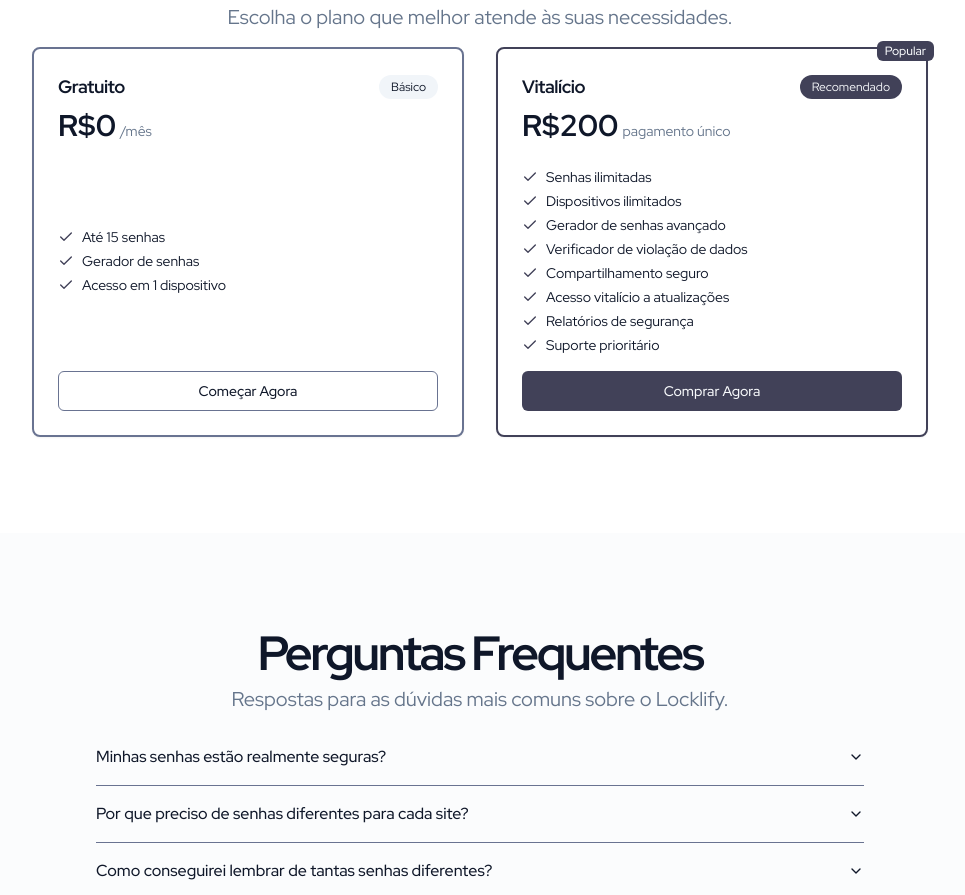
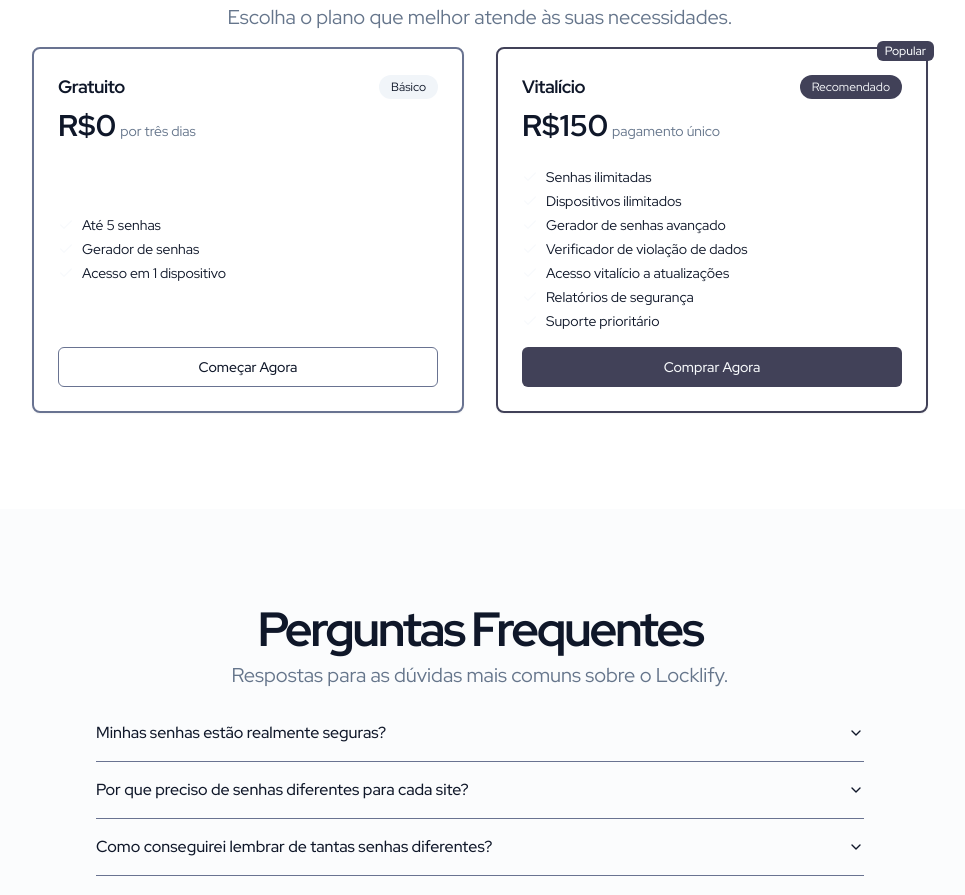
Before and after one commit to aluizio-n/locklify-front, a React (Vite) app: page /landing in a window 1280 px wide. Shown: the part 2856-3751 px from the top of the page, without its empty margins (160-1125 px from the left). Built offline with nearby package versions, Linux system fonts and the light colour scheme.

Commit message:
fix: pricing section

```diff
--- a/src/pages/Landing.tsx
+++ b/src/pages/Landing.tsx
@@ -230,21 +230,21 @@ const Landing = () => {
                   </div>
                   <div className="mt-2 flex items-baseline">
                     <span className="text-3xl font-bold">R$0</span>
-                    <span className="ml-1 text-sm text-muted-foreground">/mês</span>
+                    <span className="ml-1 text-sm text-muted-foreground"> por três dias</span>
                   </div>
                 </CardHeader>
                 <CardContent className="py-2">
                   <ul className="space-y-1 mt-2 text-sm">
                     <li className="flex items-center">
-                      <Check className="h-4 w-4 text-primary mr-2" />
-                      <span>Até 15 senhas</span>
+                      <Check className="h-4 w-4 text-primary-foreground mr-2" />
+                      <span>Até 5 senhas</span>
                     </li>
                     <li className="flex items-center">
-                      <Check className="h-4 w-4 text-primary mr-2" />
+                      <Check className="h-4 w-4 text-primary-foreground mr-2" />
                       <span>Gerador de senhas</span>
                     </li>
                     <li className="flex items-center">
-                      <Check className="h-4 w-4 text-primary mr-2" />
+                      <Check className="h-4 w-4 text-primary-foreground mr-2" />
                       <span>Acesso em 1 dispositivo</span>
                     </li>
                   </ul>
@@ -267,42 +267,38 @@ const Landing = () => {
                     <div className="inline-block px-3 py-1 text-xs rounded-full bg-primary text-primary-foreground">Recomendado</div>
                   </div>
                   <div className="mt-2 flex items-baseline">
-                    <span className="text-3xl font-bold">R$200</span>
+                    <span className="text-3xl font-bold">R$150</span>
                     <span className="ml-1 text-sm text-muted-foreground">pagamento único</span>
                   </div>
                 </CardHeader>
                 <CardContent className="py-2">
                   <ul className="space-y-1 mt-2 text-sm">
                     <li className="flex items-center">
-                      <Check className="h-4 w-4 text-primary mr-2" />
+                      <Check className="h-4 w-4 text-primary-foreground mr-2" />
                       <span>Senhas ilimitadas</span>
                     </li>
                     <li className="flex items-center">
-                      <Check className="h-4 w-4 text-primary mr-2" />
+                      <Check className="h-4 w-4 text-primary-foreground mr-2" />
                       <span>Dispositivos ilimitados</span>
                     </li>
                     <li className="flex items-center">
-                      <Check className="h-4 w-4 text-primary mr-2" />
+                      <Check className="h-4 w-4 text-primary-foreground mr-2" />
                       <span>Gerador de senhas avançado</span>
                     </li>
                     <li className="flex items-center">
-                      <Check className="h-4 w-4 text-primary mr-2" />
+                      <Check className="h-4 w-4 text-primary-foreground mr-2" />
                       <span>Verificador de violação de dados</span>
                     </li>
                     <li className="flex items-center">
-                      <Check className="h-4 w-4 text-primary mr-2" />
-                      <span>Compartilhamento seguro</span>
-                    </li>
-                    <li className="flex items-center">
-                      <Check className="h-4 w-4 text-primary mr-2" />
+                      <Check className="h-4 w-4 text-primary-foreground mr-2" />
                       <span>Acesso vitalício a atualizações</span>
                     </li>
                     <li className="flex items-center">
-                      <Check className="h-4 w-4 text-primary mr-2" />
+                      <Check className="h-4 w-4 text-primary-foreground mr-2" />
                       <span>Relatórios de segurança</span>
                     </li>
                     <li className="flex items-center">
-                      <Check className="h-4 w-4 text-primary mr-2" />
+                      <Check className="h-4 w-4 text-primary-foreground mr-2" />
                       <span>Suporte prioritário</span>
                     </li>
                   </ul>
```
